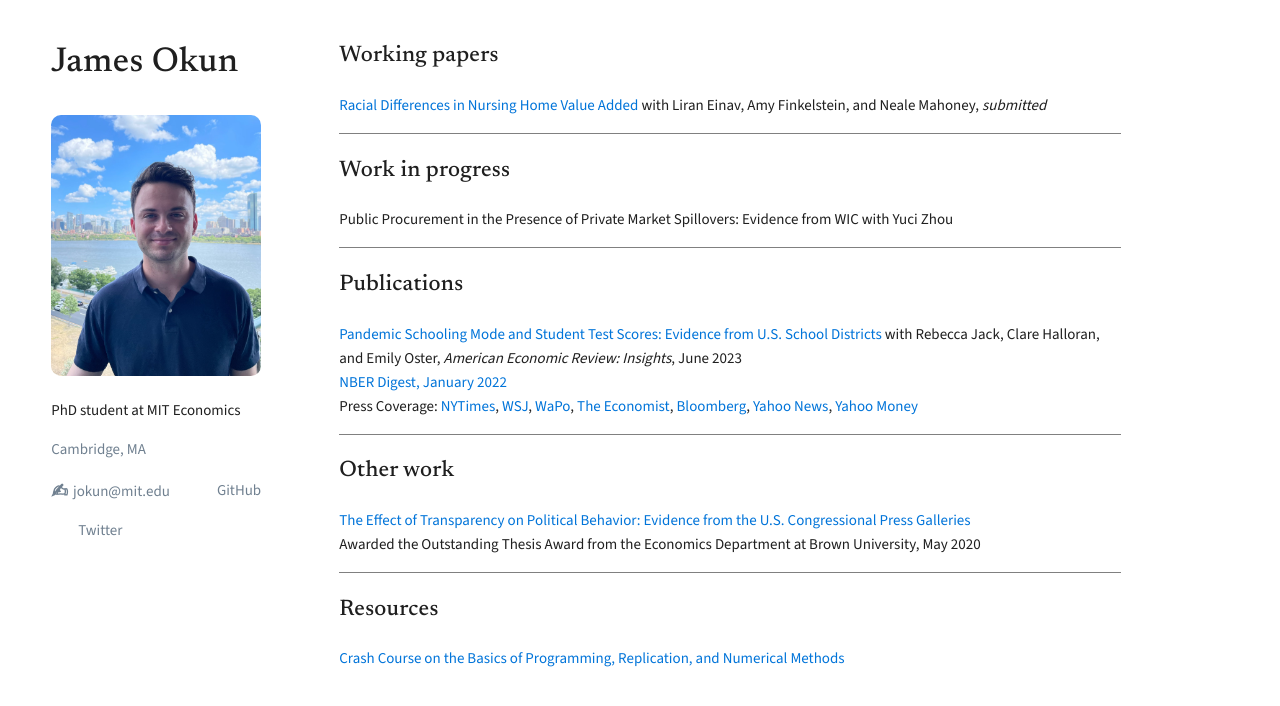
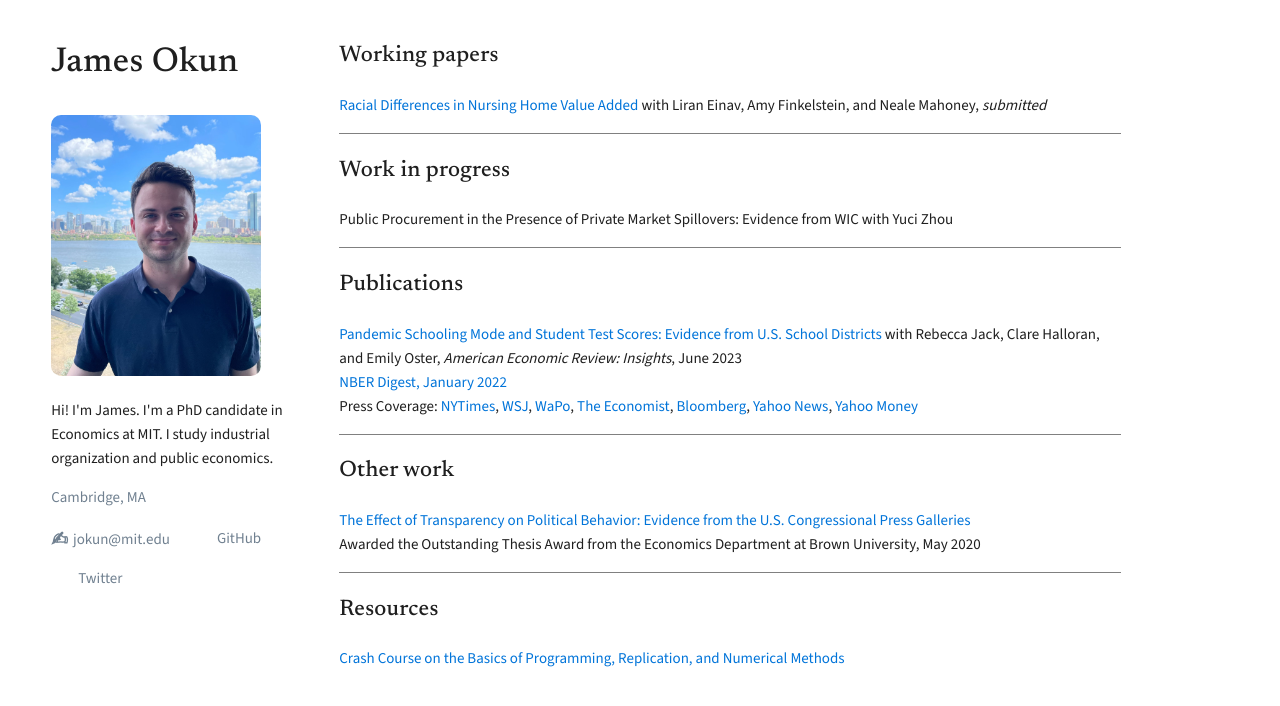
Before and after one commit to jamesokun/jamesokun.github.io, a Jekyll site: the page built from index.html, in a window 1280 px wide. Shown: the top 706 px of the page. Built offline with Jekyll 4.4.1, drawn with Linux system fonts in a browser that asks for light colours; the list of posts is cut into pages by our own code.

Commit message:
Revise author bio in _config.yml
Updated bio to provide a more detailed introduction.

```diff
--- a/_config.yml
+++ b/_config.yml
@@ -102,7 +102,7 @@ analytics:
 author:
   name             : "James Okun"
   avatar           : "/files/profilepic.jpeg"
-  bio              : "PhD student at MIT Economics"
+  bio              : "Hi! I'm James. I'm a PhD candidate in Economics at MIT. I study industrial organization and public economics."
   location         : "Cambridge, MA"
   email            : "jokun@mit.edu"
   uri              :
```
